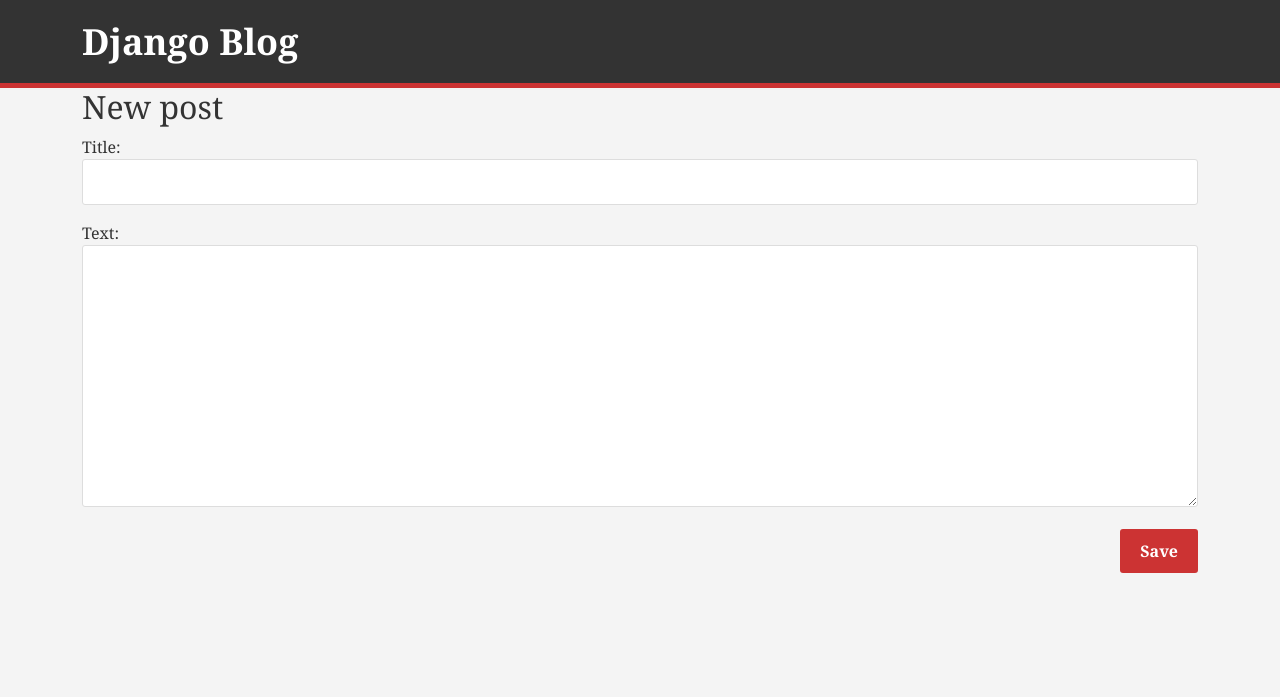
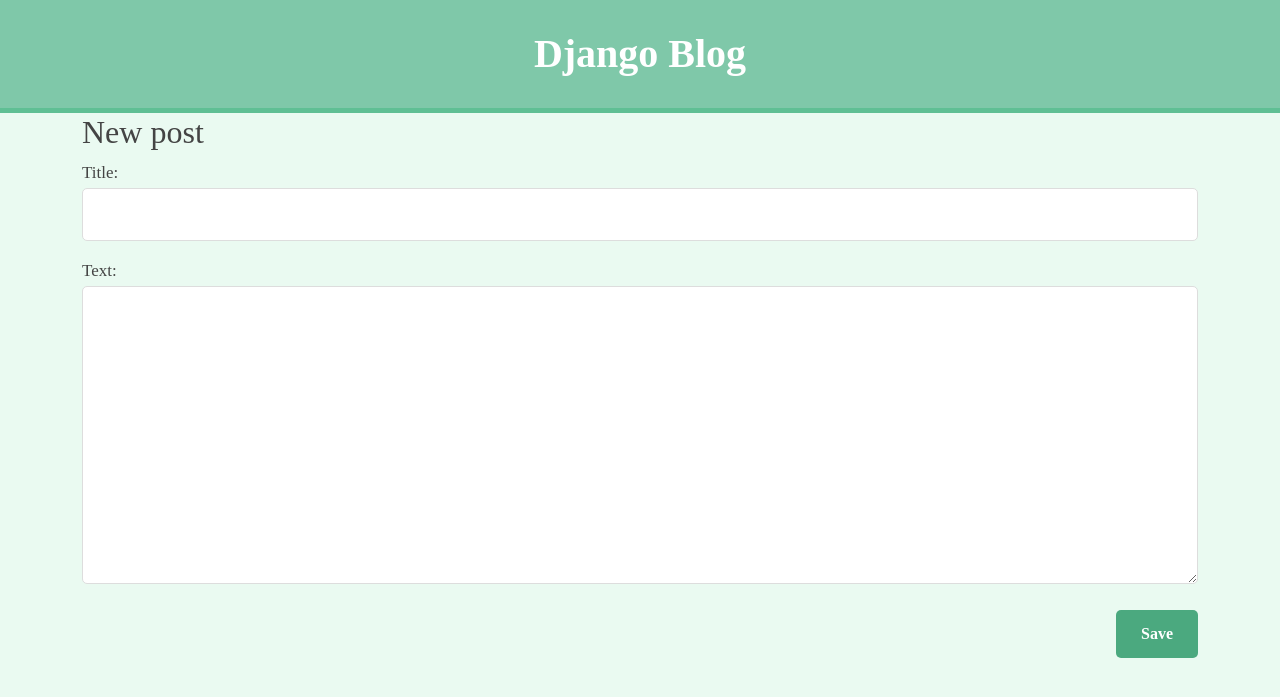
Before and after one commit to evapacheco14/blog, a Django app: page /post/new/ in a window 1280 px wide. Shown: the top 697 px of the page. Run offline with Django 4.2, Linux system fonts and the light colour scheme.

```diff
--- a/blog/static/css/blog.css
+++ b/blog/static/css/blog.css
@@ -1,22 +1,24 @@
 body {
-  font-family: Georgia, serif;
-  font-size: 16px;
-  line-height: 1.5;
-  color: #333;
-  background-color: #f4f4f4;
+  font-family: 'Playfair Display', serif;
+  font-size: 17px;
+  line-height: 1.7;
+  color: #444;
+  background-color: #eafaf1; /* Fondo verde menta claro */
 }
 
 .page-header {
-  background-color: #333;
+  background-color: #7fc8a9; /* Verde menta */
   color: #fff;
-  padding: 20px;
-  border-bottom: 5px solid #c33;
+  padding: 30px;
+  border-bottom: 5px solid #5fbf94; /* Bordes con verde menta más oscuro */
+  text-align: center; /* Centra horizontalmente */
 }
 
 .page-header h1 {
-  font-size: 36px;
+  font-size: 40px;
   font-weight: bold;
   margin: 0;
+  text-align: center; /* Centra el texto */
 }
 
 .page-header h1 a, .page-header h1 a:visited, .page-header h1 a:active {
@@ -26,27 +28,28 @@ body {
 
 .post {
   background-color: #fff;
-  padding: 20px;
+  padding: 25px;
   margin-bottom: 40px;
-  border: 1px solid #ddd;
-  box-shadow: 0 2px 5px rgba(0, 0, 0, 0.1);
+  border: 1px solid #d7e9dd; /* Verde menta claro para los bordes */
+  box-shadow: 0 3px 6px rgba(0, 0, 0, 0.1);
+  border-radius: 5px;
 }
 
 .post h2 {
-  font-size: 24px;
+  font-size: 26px;
   font-weight: bold;
   margin-top: 0;
 }
 
 .post h2 a, .post h2 a:visited {
-  color: #333;
+  color: #4f716f; /* Verde más oscuro para los títulos */
   text-decoration: none;
 }
 
 .post .date {
-  color: #777;
+  color: #7fa09f;
   font-style: italic;
-  margin-bottom: 10px;
+  margin-bottom: 12px;
 }
 
 .post .actions {
@@ -55,65 +58,64 @@ body {
 
 .btn {
   display: inline-block;
-  padding: 8px 16px;
+  padding: 10px 18px;
   font-size: 14px;
   font-weight: bold;
   text-decoration: none;
-  border-radius: 3px;
+  border-radius: 5px;
   cursor: pointer;
 }
 
 .btn-primary {
-  background-color: #c33;
+  background-color: #5fbf94; /* Botón verde menta oscuro */
   color: #fff;
   border: none;
 }
 
 .btn-primary:hover {
-  background-color: #a22;
+  background-color: #4ba97f; /* Efecto hover verde menta más intenso */
 }
 
 .btn-secondary {
   background-color: transparent;
-  color: #c33;
-  border: 1px solid #c33;
+  color: #7fc8a9;
+  border: 1px solid #7fc8a9;
 }
 
 .btn-secondary:hover {
-  background-color: #c33;
+  background-color: #7fc8a9;
   color: #fff;
 }
-
 
 .post-form textarea,
 .post-form input {
   width: 100%;
-  padding: 10px;
+  padding: 12px;
   font-size: 16px;
   border: 1px solid #ddd;
-  border-radius: 3px;
+  border-radius: 5px;
 }
 
 .save {
   float: right;
-  background-color: #c33;
+  background-color: #4ba97f;
   color: #fff;
   border: none;
-  padding: 10px 20px;
+  padding: 12px 25px;
   font-size: 16px;
-  border-radius: 3px;
+  border-radius: 5px;
   cursor: pointer;
 }
 
 .save:hover {
-  background-color: #a22;
+  background-color: #3b8c6b;
 }
 
 .top-menu,
 .top-menu:hover,
 .top-menu:visited {
-  color: #f5f5f5;
+  color: #faf9f6;
   float: right;
-  font-size: 30px;
-  margin-right: 30px;
+  font-size: 28px;
+  margin-right: 25px;
 }
```
